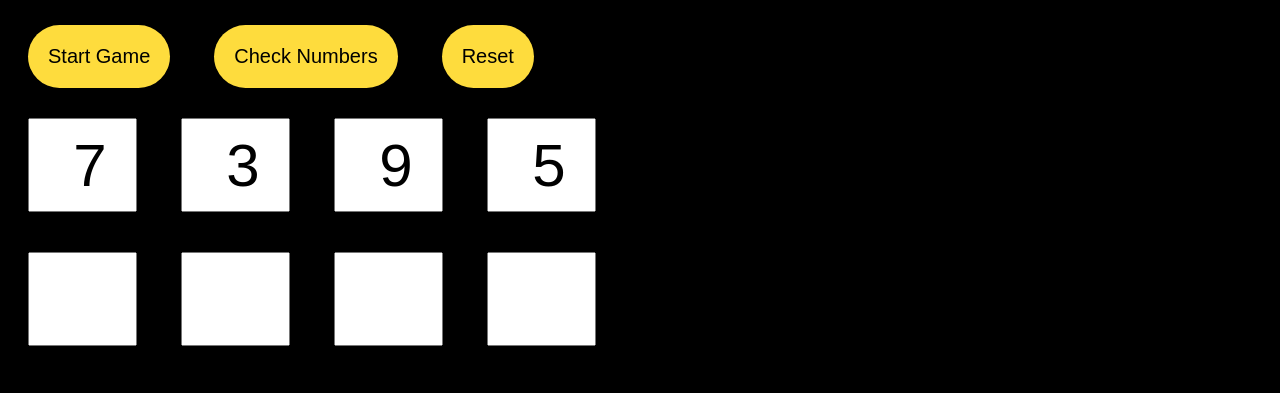
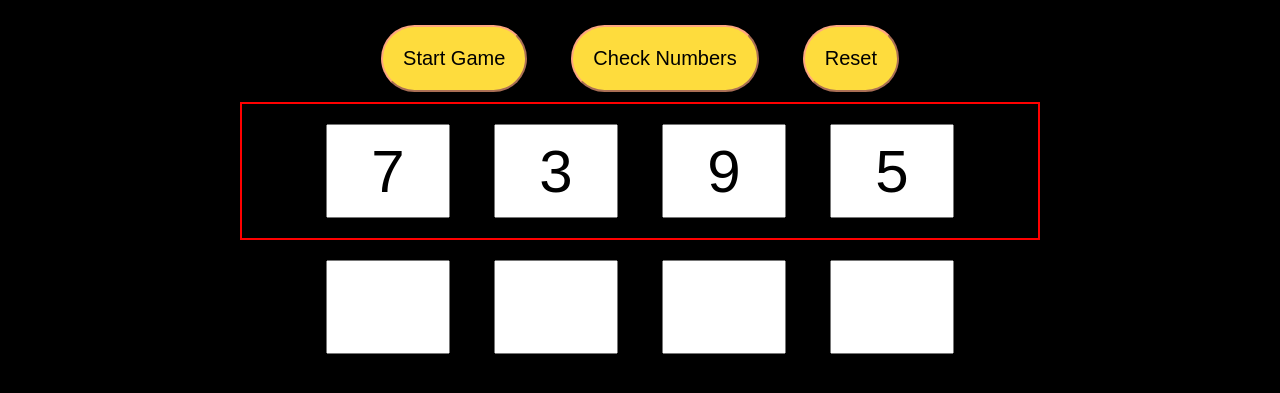
Before and after one commit to weiwenl/guesstheNum, a plain HTML site: page index.html in a window 1280 px wide. Shown: the part 191-584 px from the top of the page. Drawn offline with Linux system fonts and the light colour scheme.

Commit message:
Fine tune buttons and cell padding

```diff
--- a/style.css
+++ b/style.css
@@ -1,6 +1,8 @@
 /*Global Styles*/
 body{
   height: 800px;
+  width: 800px;
+  margin: auto;
   background-color: #000;
   color: #01abaa;
 }
@@ -13,43 +15,39 @@ p{
 }
 
 button{
-  font-size: 30px;
+  font-size: 20px;
   background-color: #fedc3d;
-  border: none;
-  color: #000;
+  border-radius: 35px;
+  border-color: #fea680;
+  outline: none;
   padding: 20px;
   text-align: center;
-  text-decoration: none;
   display: inline-block;
-  font-size: 20px;
   margin: 10px 20px;
-  border-radius: 35px
 }
+button:focus { outline: none; }
 /**/
 .frame{
-
-}
-.screen{
   text-align: center;
   background-color: ;
   height: 860px;
 }
-.rows{
-  border: 1px solid black;
-  margin: auto;
-}
+
 .cell{
   width: 90px;
   height: 90px;
   font-size: 60px;
   text-align: center;
-  padding: 0 0 0 15px;
+  padding: 0 15px 0 15px;
   margin: 20px;
   text-align: center;
 }
-/* .line-zero rows{
+.line-zero rows{
   border: 2px solid #fea680;
-} */
-.line-one{
-  padding: 0 5px 0 10px;
 }
+
+/* For testing visibility */
+#solution{
+  border: 2px solid red;
+  /* visibility: hidden; */
+}
```
